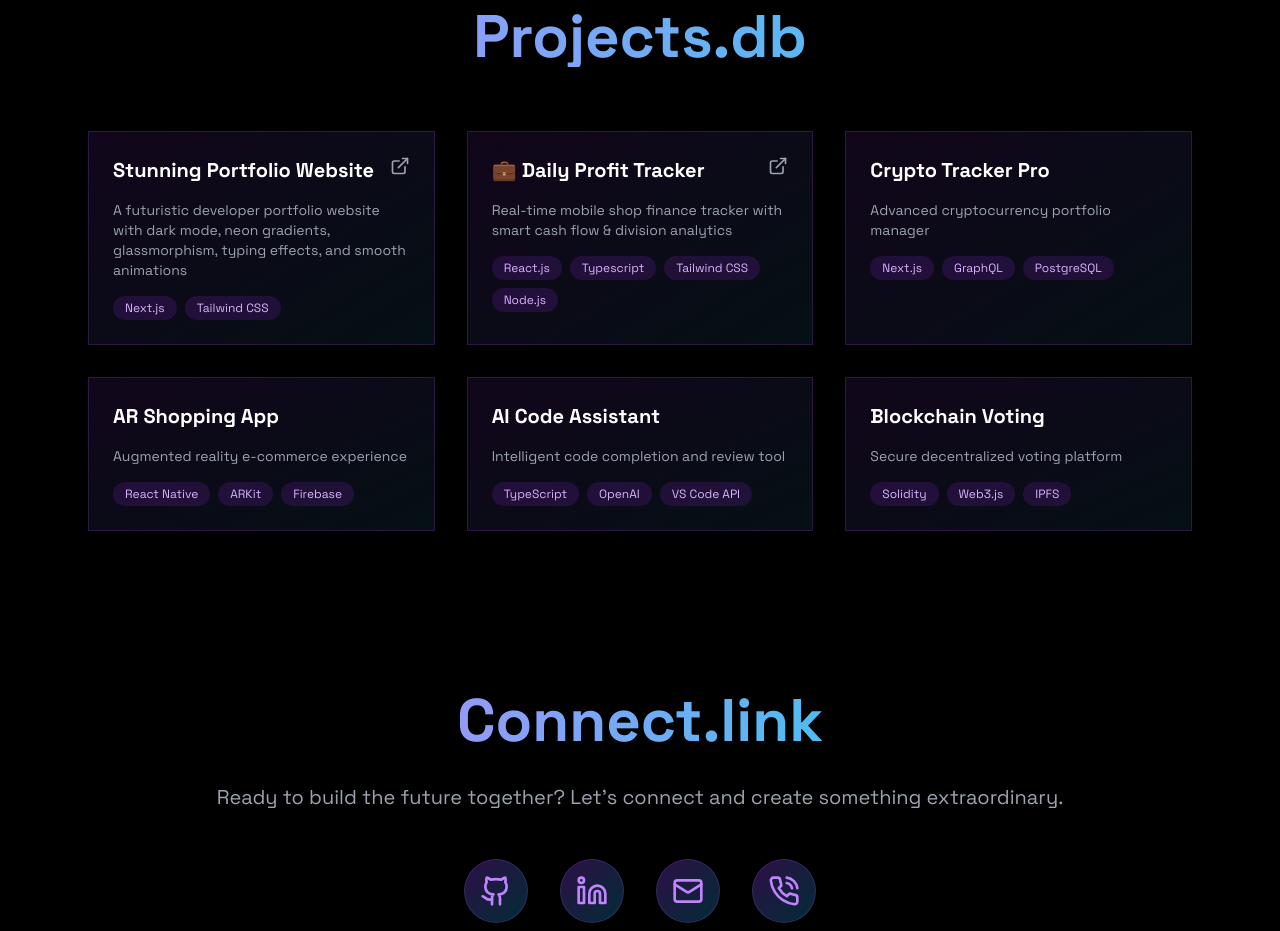
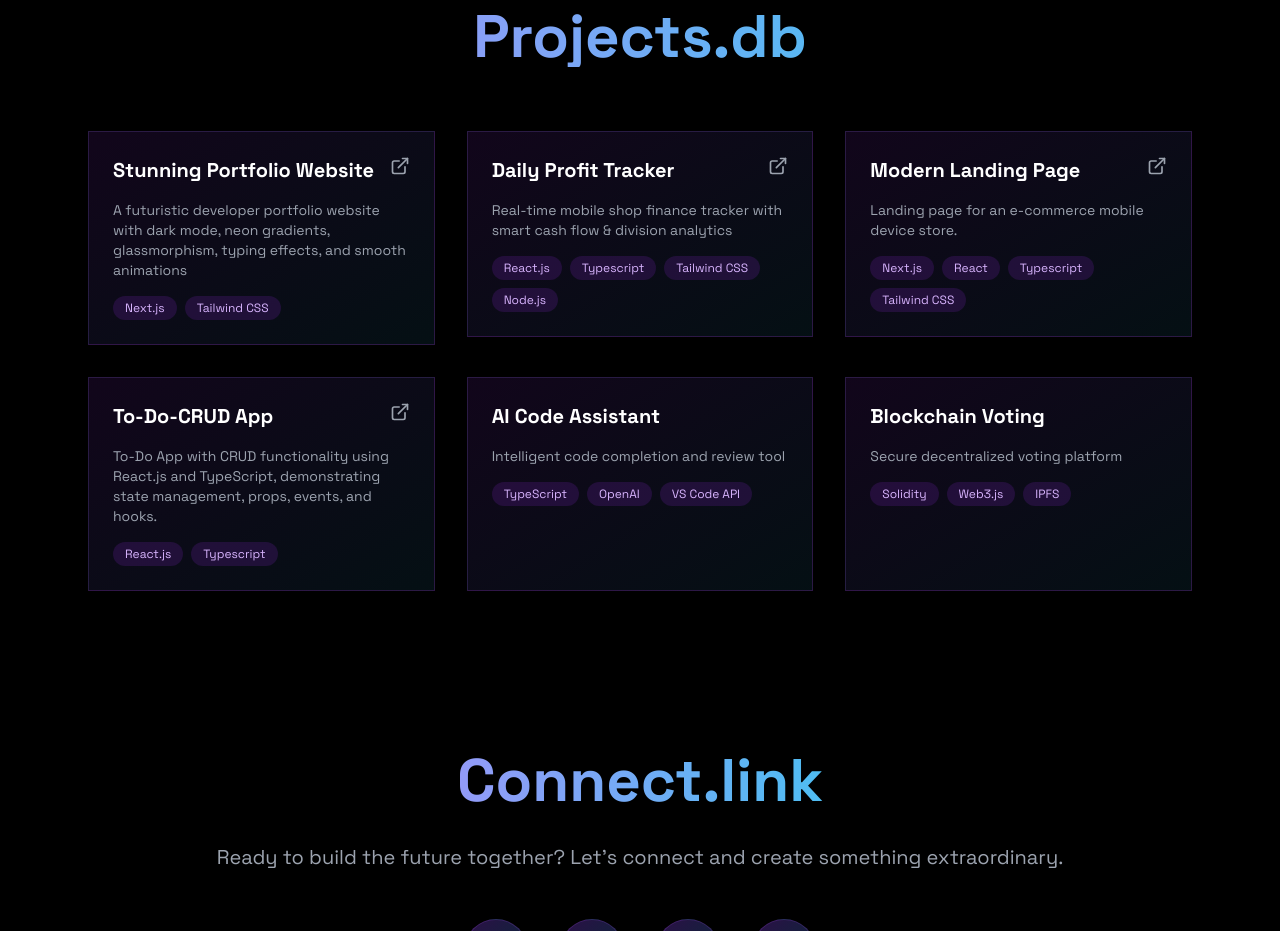
Before and after one commit to lotchankumar/LOTCHAN-KUMAR---PORTFOLIO, a Next.js app: page / in a window 1280 px wide. Shown: the part 2800-3731 px from the top of the page. Built offline with nearby package versions, Linux system fonts and the light colour scheme.

Commit message:
added new projects

```diff
--- a/app/page.tsx
+++ b/app/page.tsx
@@ -229,30 +229,31 @@ experience working with cloud platforms (Vercel, Firebase, Railway).
           <h2 className="text-4xl md:text-6xl font-bold text-center mb-16 bg-gradient-to-r from-purple-400 to-cyan-400 bg-clip-text text-transparent">
             Projects.db
           </h2>
-
           <div className="grid md:grid-cols-2 lg:grid-cols-3 gap-8">
             {[
               {
                 title: "Stunning Portfolio Website",
                 desc: "A futuristic developer portfolio website with dark mode, neon gradients, glassmorphism, typing effects, and smooth animations",
-                tech: ["Next.js", "Tailwind CSS",],
+                tech: ["Next.js", "Tailwind CSS"],
                 link: "https://lotchan-kumar-portfolio.vercel.app/"
               },
               {
-                title: "💼 Daily Profit Tracker",
+                title: "Daily Profit Tracker",
                 desc: "Real-time mobile shop finance tracker with smart cash flow & division analytics",
-                tech: ["React.js", "Typescript", "Tailwind CSS","Node.js"],
+                tech: ["React.js", "Typescript", "Tailwind CSS", "Node.js"],
                 link: "https://daily-profit-tracker.vercel.app/"
               },
               {
-                title: "Crypto Tracker Pro",
-                desc: "Advanced cryptocurrency portfolio manager",
-                tech: ["Next.js", "GraphQL", "PostgreSQL"],
+                title: "Modern Landing Page",
+                desc: "Landing page for an e-commerce mobile device store.",
+                tech: ["Next.js", "React", "Typescript","Tailwind CSS"],
+                link: "https://cell-corner-landing-page.vercel.app/"
               },
               {
-                title: "AR Shopping App",
-                desc: "Augmented reality e-commerce experience",
-                tech: ["React Native", "ARKit", "Firebase"],
+                title: "To-Do-CRUD App",
+                desc: "To-Do App with CRUD functionality using React.js and TypeScript, demonstrating state management, props, events, and hooks.",
+                tech: ["React.js", "Typescript",],
+                link: "https://todo-crud-app-three.vercel.app/"
               },
               {
                 title: "AI Code Assistant",
@@ -264,32 +265,23 @@ experience working with cloud platforms (Vercel, Firebase, Railway).
                 desc: "Secure decentralized voting platform",
                 tech: ["Solidity", "Web3.js", "IPFS"],
               },
-            ].map((project, index) => (
-              <Card
+            ].map((project, index) =>
+              project.link ? (
+                <a
                   key={index}
-                className="group p-6 bg-gradient-to-br from-purple-900/20 to-cyan-900/20 backdrop-blur-sm border border-purple-500/20 hover:border-purple-500/40 transition-all duration-300 hover:transform hover:scale-105"
-              >
-                <div className="space-y-4">
-                  <div className="flex justify-between items-start">
-  <a
                   href={project.link}
                   target="_blank"
                   rel="noopener noreferrer"
-    className="text-xl font-bold text-white group-hover:text-purple-400 transition-colors"
+                  className="block group"
                 >
+                  <Card className="p-6 bg-gradient-to-br from-purple-900/20 to-cyan-900/20 backdrop-blur-sm border border-purple-500/20 hover:border-purple-500/40 transition-all duration-300 hover:transform hover:scale-105 cursor-pointer">
+                    <div className="space-y-4">
+                      <div className="flex justify-between items-start">
+                        <h3 className="text-xl font-bold text-white group-hover:text-purple-400 transition-colors">
                           {project.title}
-  </a>
-  {project.link && (
-    <a
-      href={project.link}
-      target="_blank"
-      rel="noopener noreferrer"
-    >
+                        </h3>
                         <ExternalLink className="w-5 h-5 text-gray-400 group-hover:text-cyan-400 transition-colors" />
-    </a>
-  )}
                       </div>
-
                       <p className="text-gray-400 text-sm">{project.desc}</p>
                       <div className="flex flex-wrap gap-2">
                         {project.tech.map((tech, techIndex) => (
@@ -300,7 +292,26 @@ experience working with cloud platforms (Vercel, Firebase, Railway).
                       </div>
                     </div>
                   </Card>
+                </a>
+              ) : (
+                <Card
+                  key={index}
+                  className="p-6 bg-gradient-to-br from-purple-900/20 to-cyan-900/20 backdrop-blur-sm border border-purple-500/20"
+                >
+                  <div className="space-y-4">
+                    <h3 className="text-xl font-bold text-white">{project.title}</h3>
+                    <p className="text-gray-400 text-sm">{project.desc}</p>
+                    <div className="flex flex-wrap gap-2">
+                      {project.tech.map((tech, techIndex) => (
+                        <span key={techIndex} className="px-3 py-1 rounded-full bg-purple-900/30 text-purple-300 text-xs">
+                          {tech}
+                        </span>
                       ))}
+                    </div>
+                  </div>
+                </Card>
+              )
+            )}
           </div>
         </div>
       </section>
```
Lines whose indentation alone changed are shown as unchanged.
